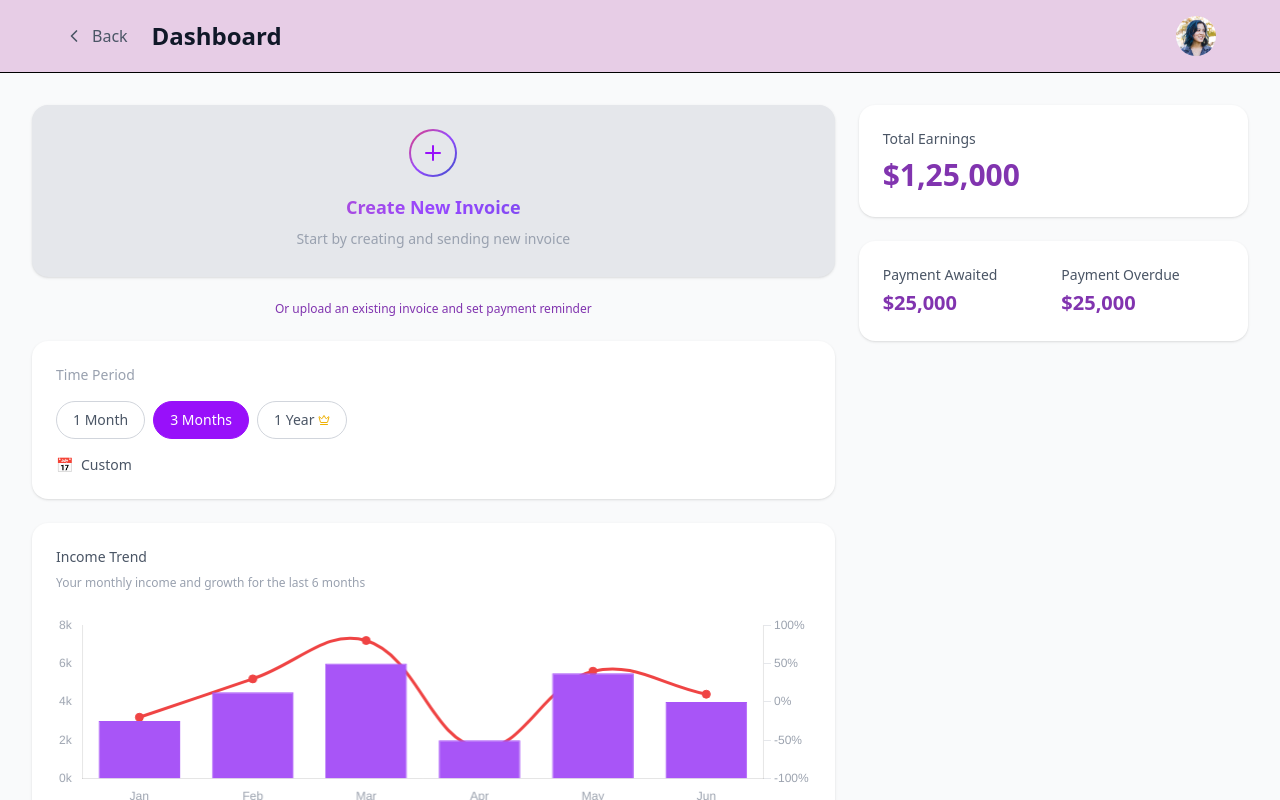
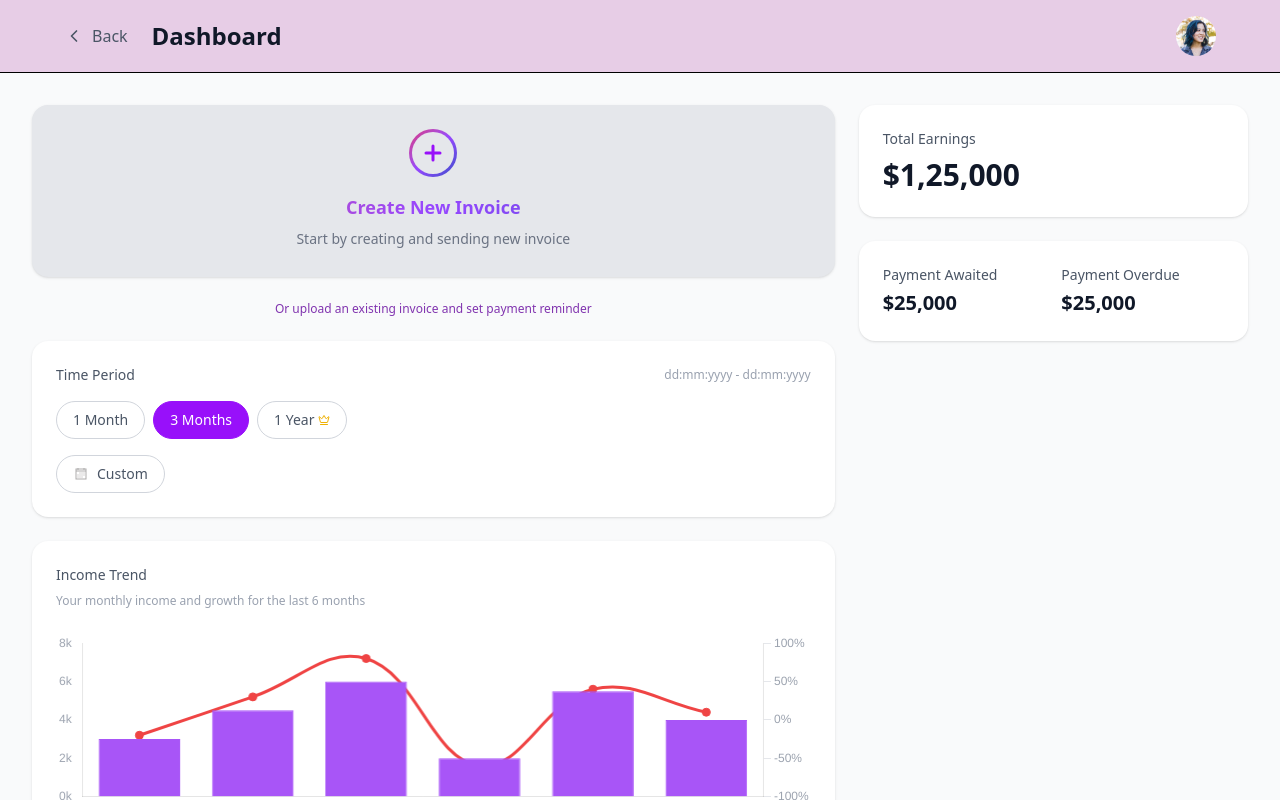
Before and after one commit to HarshithKDev/sparkonomy, a React (Vite) app: page / in a window 1280 px wide. Shown: the top 800 px of the page. Built offline with nearby package versions, Linux system fonts and the light colour scheme.

Commit message:
update calender icon

```diff
--- a/src/InvoiceDashboard.jsx
+++ b/src/InvoiceDashboard.jsx
@@ -3,6 +3,7 @@ import { ChevronLeft, Plus, ChevronDown, Edit, Bell, Crown } from 'lucide-react'
 import { Chart as ChartJS, CategoryScale, LinearScale, BarElement, PointElement, LineElement, Title, Tooltip, Legend } from 'chart.js';
 import { Bar } from 'react-chartjs-2';
 import ReactLogo from './assets/profile.png';
+import CalendarIcon from './assets/calender.png';
 
 ChartJS.register(
   CategoryScale,
@@ -93,14 +94,14 @@ const InvoiceDashboard = () => {
     scales: {
       y1: {
         type: 'linear',
-        display: true, // Display y1 axis
+        display: true,
         position: 'left',
         grid: {
           display: false,
         },
         min: 0,
         max: 8,
-        ticks: { // Add the ticks configuration
+        ticks: {
           callback: value => `${value}k`,
           stepSize: 2,
           color: '#9CA3AF',
@@ -159,8 +160,8 @@ const InvoiceDashboard = () => {
       {/* Mobile Header */}
       <div className="lg:hidden px-4 py-3 flex items-center justify-between border-b" style={{ backgroundColor: '#e7cde6' }}>
         <div className="flex items-center">
-          <ChevronLeft className="w-5 h-5 text-black" />
-          <span className="ml-2 text-black text-sm">Back</span>
+          <ChevronLeft className="w-5 h-5 text-gray-600" />
+          <span className="ml-2 text-gray-600 text-sm">Back</span>
         </div>
         <h1 className="font-semibold text-gray-900">Dashboard</h1>
         <div className="w-8 h-8 bg-white rounded-full flex items-center justify-center overflow-hidden">
@@ -190,13 +191,13 @@ const InvoiceDashboard = () => {
             <div className="bg-gray-200 rounded-2xl p-6 shadow-sm">
               <div className="text-center">
                 {/* Gradient Border for Plus Icon */}
-                <div className="w-12 h-12 p-[2px] rounded-full flex items-center justify-center mx-auto mb-4 bg-gradient-to-br from-[#DD2A7B] via-[#9747FF] to-[#334CCA]">
+                <div className="w-12 h-12 p-[3px] rounded-full flex items-center justify-center mx-auto mb-4 bg-gradient-to-br from-[#DD2A7B] via-[#9747FF] to-[#334CCA]">
                   <div className="w-full h-full bg-gray-200 rounded-full flex items-center justify-center">
-                    <Plus className="w-6 h-6 text-purple-600" />
+                    <Plus className="w-6 h-6 text-purple-600" strokeWidth={3} />
                   </div>
                 </div>
                 <h2 className="text-lg font-semibold mb-2 bg-gradient-to-r from-[#DD2A7B] via-[#9747FF] to-[#334CCA] bg-clip-text text-transparent">Create New Invoice</h2>
-                <p className="text-sm text-gray-400 mb-1">Start by creating and sending new invoice</p>
+                <p className="text-sm text-gray-500 mb-1">Start by creating and sending new invoice</p>
               </div>
             </div>
 
@@ -205,7 +206,12 @@ const InvoiceDashboard = () => {
 
             {/* Time Period Selection */}
             <div className="bg-white rounded-2xl p-6 shadow-sm">
-              <h3 className="text-sm font-medium text-gray-400 mb-4">Time Period</h3>
+              {/* Flex container for the title and date range */}
+              <div className="flex justify-between items-center mb-4">
+                <h3 className="text-sm font-medium text-gray-600">Time Period</h3>
+                <p className="text-xs text-gray-400">dd:mm:yyyy - dd:mm:yyyy</p>
+              </div>
+
               <div className="flex flex-wrap gap-2 mb-4">
                 <button
                   onClick={() => setSelectedPeriod('1Month')}
@@ -226,8 +232,12 @@ const InvoiceDashboard = () => {
                   1 Year <Crown className="w-3 h-3 ml-1 text-yellow-500" />
                 </button>
               </div>
-              <button className="flex items-center text-sm text-gray-600">
-                <span className="mr-2">📅</span>
+              <button
+                onClick={() => setSelectedPeriod('Custom')}
+                className={`px-4 py-2 rounded-full text-sm flex items-center border transition-colors ${selectedPeriod === 'Custom' ? 'bg-purple-600 text-white border-purple-600' : 'bg-white text-gray-600 border-gray-300'}`}
+              >
+                {/* Replaced emoji with image icon */}
+                <img src={CalendarIcon} alt="Calendar Icon" className={`w-4 h-4 mr-2 ${selectedPeriod === 'Custom' ? 'filter invert' : ''}`} />
                 Custom
               </button>
             </div>
@@ -260,7 +270,7 @@ const InvoiceDashboard = () => {
             {/* Total Earnings */}
             <div className="bg-white rounded-2xl p-6 shadow-sm">
               <h3 className="text-sm font-medium text-gray-600 mb-2">Total Earnings</h3>
-              <p className="text-3xl font-semibold text-[#8134AF]">$1,25,000</p>
+              <p className="text-3xl font-semibold text-gray-900">$1,25,000</p>
             </div>
 
             {/* Payment Status */}
@@ -268,11 +278,11 @@ const InvoiceDashboard = () => {
               <div className="grid grid-cols-2 gap-4">
                 <div>
                   <h4 className="text-sm font-medium text-gray-600 mb-1">Payment Awaited</h4>
-                  <p className="text-xl font-semibold text-[#8134AF]">$25,000</p>
+                  <p className="text-xl font-semibold text-gray-900">$25,000</p>
                 </div>
                 <div>
                   <h4 className="text-sm font-medium text-gray-600 mb-1">Payment Overdue</h4>
-                  <p className="text-xl font-semibold text-[#8134AF]">$25,000</p>
+                  <p className="text-xl font-semibold text-gray-900">$25,000</p>
                 </div>
               </div>
             </div>
```
Also changed, not shown: src/assets/calender.png (added).
